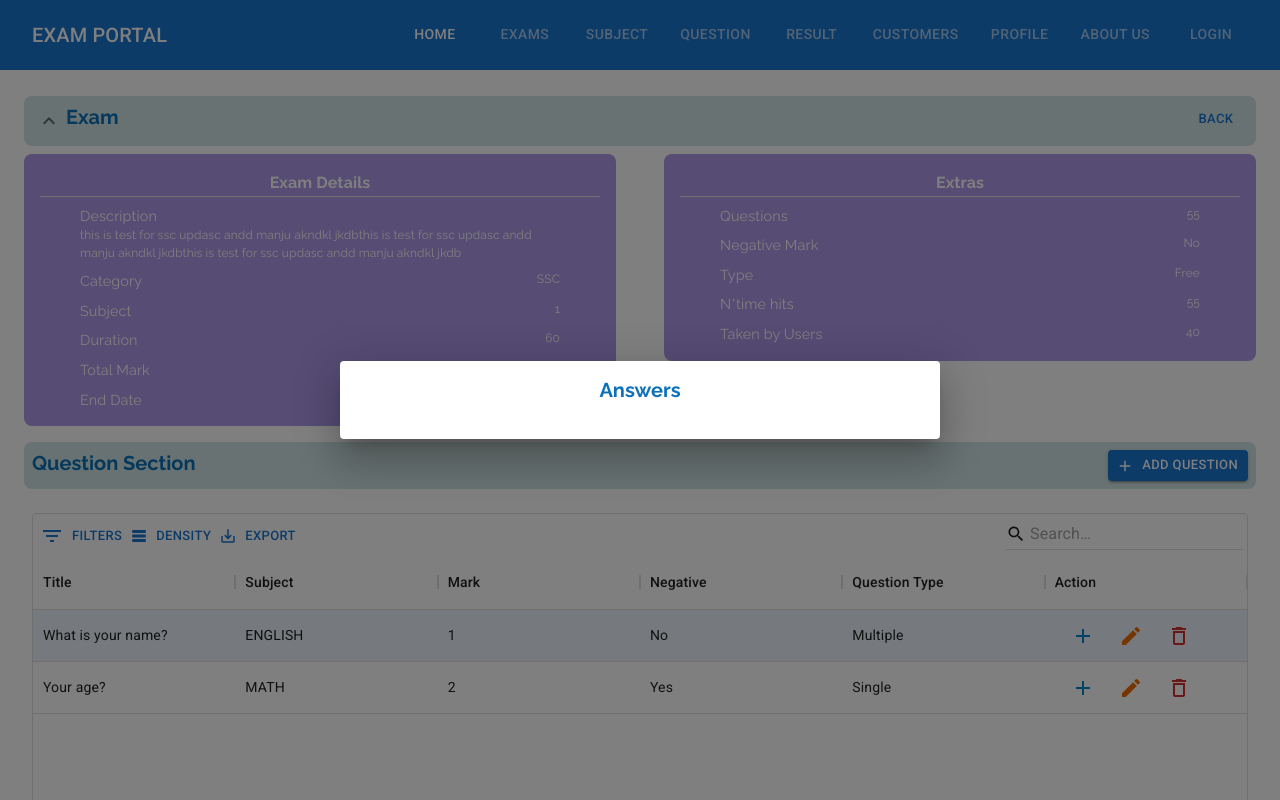
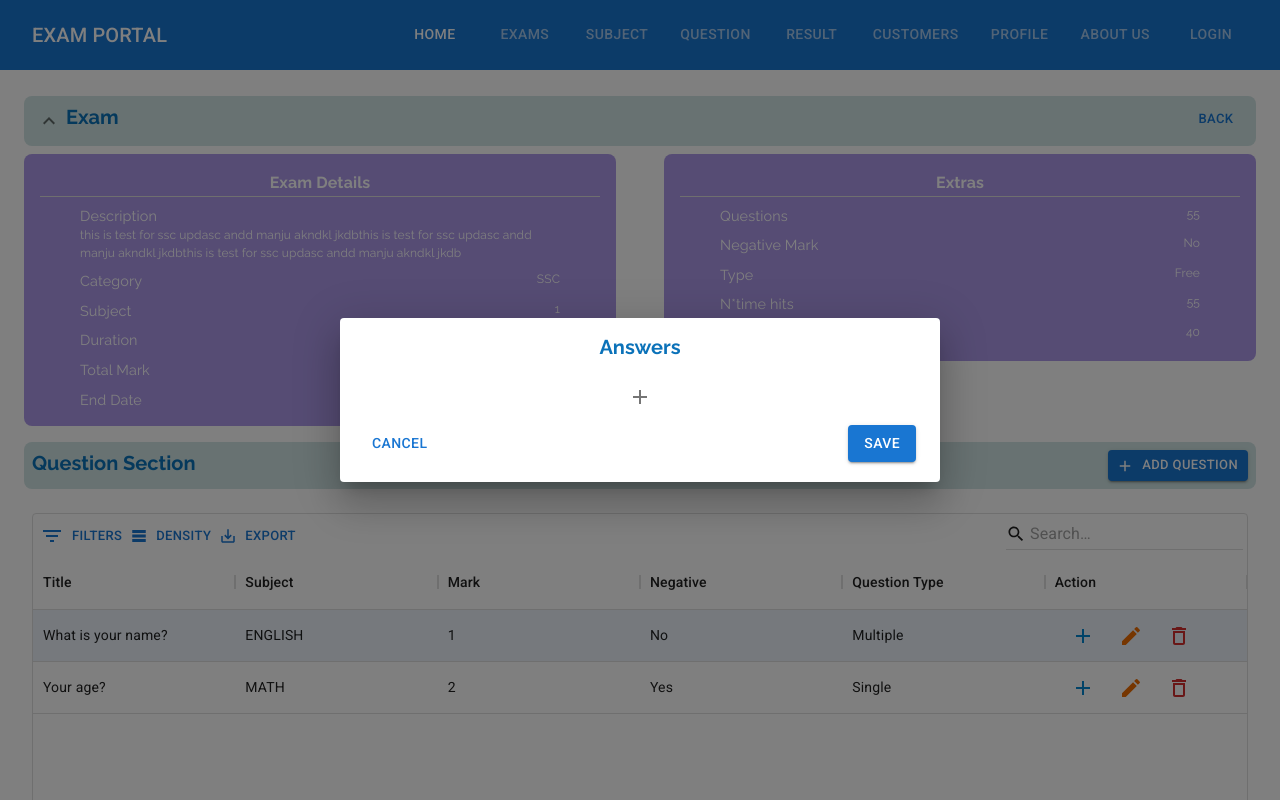
Before and after one commit to shrikantpardhi/exam-portal-material, a React (Create React App) app: page /exam/1/1 in a window 1280 px wide. Both pictures are taken after a click on the button 1082 px from the left and 635 px from the top of the page. Shown: the top 800 px of the page. Built offline with nearby package versions, Linux system fonts and the light colour scheme.

Commit message:
add answer

```diff
--- a/src/components/admin/QuestionPage.js
+++ b/src/components/admin/QuestionPage.js
@@ -12,14 +12,20 @@ import {
   Dialog,
   DialogTitle,
   DialogContent,
+  TextField,
+  MenuItem,
+  Checkbox,
 } from "@mui/material";
 import { ExpandLess, ExpandMore } from "@mui/icons-material";
 import AddIcon from "@mui/icons-material/Add";
 import EditIcon from "@mui/icons-material/Edit";
+import CloseIcon from "@mui/icons-material/Close";
 import DeleteIcon from "@mui/icons-material/DeleteOutlined";
 import Tooltip from "@mui/material/Tooltip";
 import VisibilityIcon from "@mui/icons-material/Visibility";
 import { DataGrid, GridToolbar } from "@mui/x-data-grid";
+import { Formik, FieldArray, ErrorMessage } from "formik";
+import * as Yup from "yup";
 
 const DetailRow = (props) => {
   const theme = useTheme();
@@ -139,6 +145,7 @@ const QuestionPage = (props) => {
   const navigate = useNavigate();
   const [currentQuestion, setCurrentQuestion] = useState(initialQuestion);
   const [loading, setLoading] = useState(false);
+  const [answerError, setAnswerError] = useState(false);
 
   const fromExam = {
     id: "1",
@@ -188,7 +195,6 @@ const QuestionPage = (props) => {
     setOpenAnswerDialog(!openAnswerDialog);
   };
 
-
   const handleAddQuestionEvent = (row) => () => {
     setCurrentQuestion(row);
     setOpenAnswerDialog(!openAnswerDialog);
@@ -200,6 +206,10 @@ const QuestionPage = (props) => {
 
   const handleEdit = (row) => () => {
     console.log(row);
+  };
+
+  const handleAnswerError = () => {
+    setAnswerError(!answerError);
   };
 
   const columns = [
@@ -255,9 +265,7 @@ const QuestionPage = (props) => {
           //     </IconButton>
           //   </Tooltip>,
           <Tooltip title="Add Answers">
-            <IconButton sx={{ ml: 1 }} onClick={
-                handleAddQuestionEvent(row)
-            }>
+            <IconButton sx={{ ml: 1 }} onClick={handleAddQuestionEvent(row)}>
               <AddIcon color="info" />
             </IconButton>
           </Tooltip>,
@@ -475,7 +483,128 @@ const QuestionPage = (props) => {
               Answers
             </Typography>
           </DialogTitle>
-          <DialogContent></DialogContent>
+          <DialogContent>
+            <Formik
+              initialValues={{ noOfAnswers: "", answerList: [] }}
+              validationSchema={Yup.object({
+                answerList: Yup.array().of(
+                  Yup.object().shape({
+                    answerText: Yup.string().required("Required"),
+                  })
+                ),
+              })}
+              onSubmit={(values, { setSubmitting }) => {
+                console.log(JSON.stringify(values));
+                setSubmitting(false);
+                values.answerList.forEach((answer) => {
+                  if (!answer.isCorrect) {
+                    setAnswerError(true);
+                  }
+                });
+              }}
+            >
+              {({
+                values,
+                handleChange,
+                handleBlur,
+                handleSubmit,
+                isSubmitting,
+              }) => (
+                <form noValidate onSubmit={handleSubmit} sx={{ marginTop: 1 }}>
+                  {/* {currentQuestion.questionTypeDto.questionTypeCode === "M"
+                    ? "Multi"
+                    : currentQuestion.questionTypeDto.questionTypeCode === "S"
+                    ? "Single"
+                    : "null"} */}
+
+                  <FieldArray
+                    name="answerList"
+                    render={({ insert, remove, push }) => (
+                      <div>
+                        <Typography color="red" sx={{ textAlign: "center" }}>
+                          {answerError === true
+                            ? "Atleast one answer must be selected"
+                            : ""}
+                        </Typography>
+                        {values.answerList.length > 0 &&
+                          values.answerList.map((answer, index) => (
+                            <Grid
+                              key={index}
+                              container
+                              alignItems="center"
+                              spacing={1}
+                              sx={{ m: 1 }}
+                            >
+                              <Grid item>
+                                <Checkbox
+                                  id={`answerList.${index}.isCorrect`}
+                                  name={`answerList.${index}.isCorrect`}
+                                  onChange={handleChange}
+                                  inputProps={{ "aria-label": "controlled" }}
+                                />
+                              </Grid>
+                              <Grid item xs={8}>
+                                <TextField
+                                  fullWidth
+                                  variant="outlined"
+                                  id={`answerList.${index}.answerText`}
+                                  type="string"
+                                  name={`answerList.${index}.answerText`}
+                                  onBlur={handleBlur}
+                                  onChange={handleChange}
+                                  label={`Answer.${index + 1}`}
+                                />
+                                <ErrorMessage
+                                  name={`answerList.${index}.answerText`}
+                                  component="div"
+                                  className="field-error"
+                                />
+                              </Grid>
+                              <Grid item>
+                                <IconButton onClick={() => remove(index)}>
+                                  <CloseIcon />
+                                </IconButton>
+                              </Grid>
+                            </Grid>
+                          ))}
+                        <Box sx={{ textAlign: "center" }}>
+                          <Tooltip title="Add Answer">
+                            <IconButton
+                              onClick={() =>
+                                push({ answerText: "", isCorrect: "" })
+                              }
+                            >
+                              <AddIcon />
+                            </IconButton>
+                          </Tooltip>
+                        </Box>
+                      </div>
+                    )}
+                  />
+                  <Grid
+                    container
+                    justifyContent="space-between"
+                    sx={{ marginTop: 1 }}
+                  >
+                    <Grid item>
+                      <Button variant="text" onClick={handleAnswerDialog}>
+                        Cancel
+                      </Button>
+                    </Grid>
+                    <Grid item>
+                      <Button
+                        variant="contained"
+                        disabled={isSubmitting}
+                        type="submit"
+                      >
+                        Save
+                      </Button>
+                    </Grid>
+                  </Grid>
+                </form>
+              )}
+            </Formik>
+          </DialogContent>
         </Dialog>
       </Box>
     </>
```
